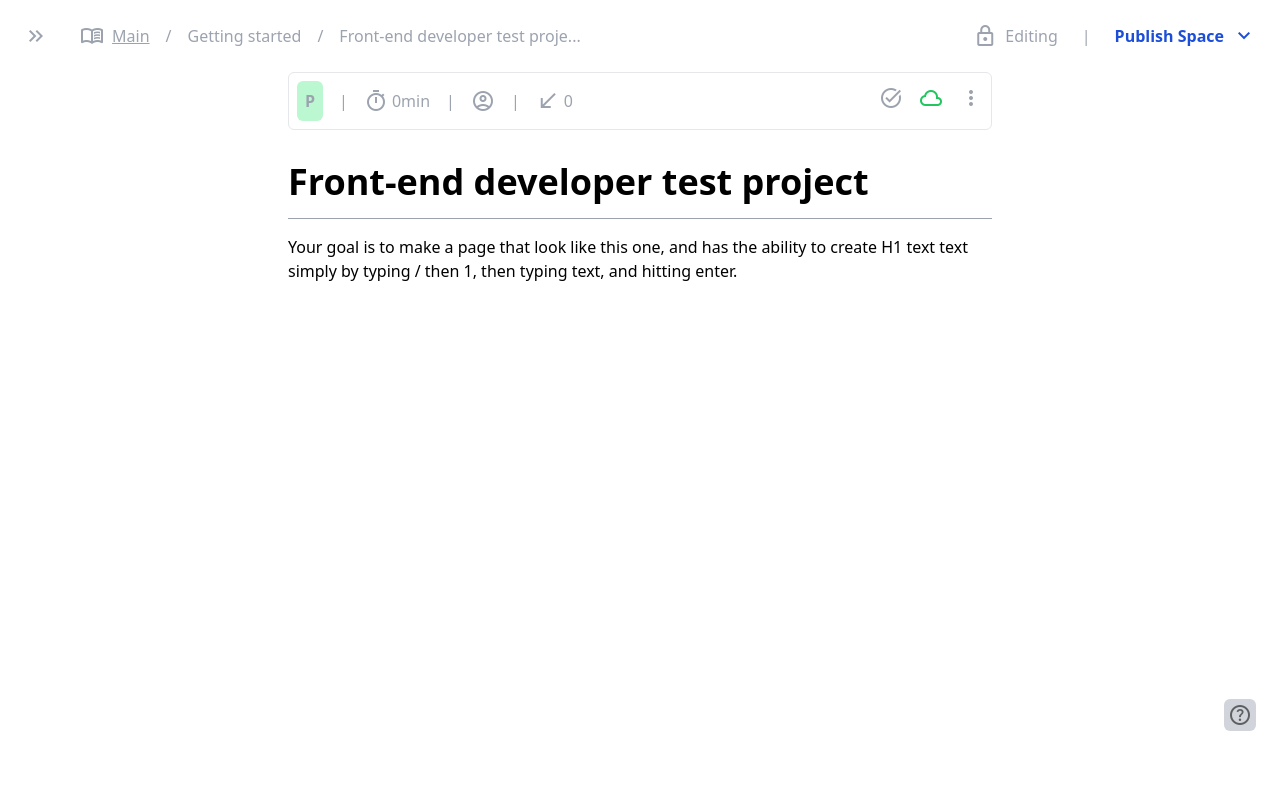
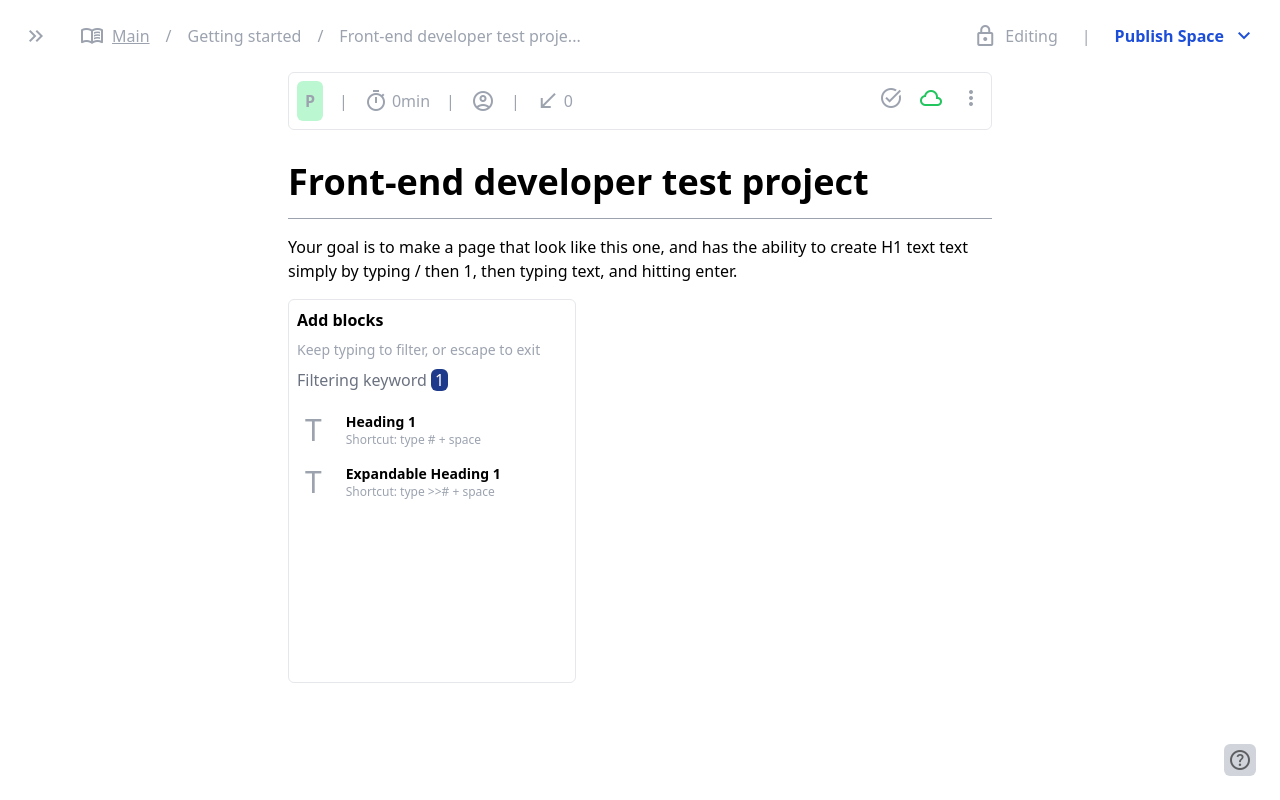
Before and after one commit to Bateyjosue/notion-clone, a website built with Vite: page index.html in a window 1280 px wide. Built offline with nearby package versions, Linux system fonts and the light colour scheme.

Commit message:
feat: design popdown layout

```diff
--- a/index.html
+++ b/index.html
@@ -93,12 +93,45 @@
         </p>
       </div>
     </section>
-    <section id="editor" class="grow my-4 min-h-96 max-h-full wrapper">
+    <section
+      id="editor"
+      class="grow my-4 min-h-96 max-h-full wrapper cursor-text"
+    >
       <div id="app" class="min-w-full min-h-full flex flex-col"></div>
+      <div class="popdown border rounded-md w-72 h-96">
+        <div class="text-light flex flex-col gap-2 p-2">
+          <h2 class="font-bold">Add blocks</h2>
+          <p class="text-sm text-gray-400">
+            Keep typing to filter, or escape to exit
+          </p>
+          <span class="text-gray-500"
+            >Filtering keyword
+            <span class="bg-blue-900 text-white px-1 py-0.8 rounded-md"
+              >1</span
+            ></span
+          >
+        </div>
+        <ul class="py-1 text-sm">
+          <li class="flex p-2 text-sm gap-4 items-center hover:bg-gray-200">
+            <span class="text-3xl text-gray-400 text-center px-2">T</span>
+            <span>
+              <h2 class="font-bold">Heading 1</h2>
+              <p class="text-xs text-gray-400">Shortcut: type # + space</p>
+            </span>
+          </li>
+          <li class="flex p-2 text-sm gap-4 items-center hover:bg-gray-200">
+            <span class="text-3xl text-gray-400 text-center px-2">T</span>
+            <span>
+              <h2 class="font-bold">Expandable Heading 1</h2>
+              <p class="text-xs text-gray-400">Shortcut: type >># + space</p>
+            </span>
+          </li>
+        </ul>
+      </div>
     </section>
     <footer>
       <div
-        class="fixed buottom-6 right-6 rounded-md bg-gray-300 h-8 w-8 flex justify-center items-center"
+        class="fixed bottom-6 right-6 rounded-md bg-gray-300 h-8 w-8 flex justify-center items-center"
       >
         <span class="material-symbols-outlined opacity-55">help</span>
       </div>
```
